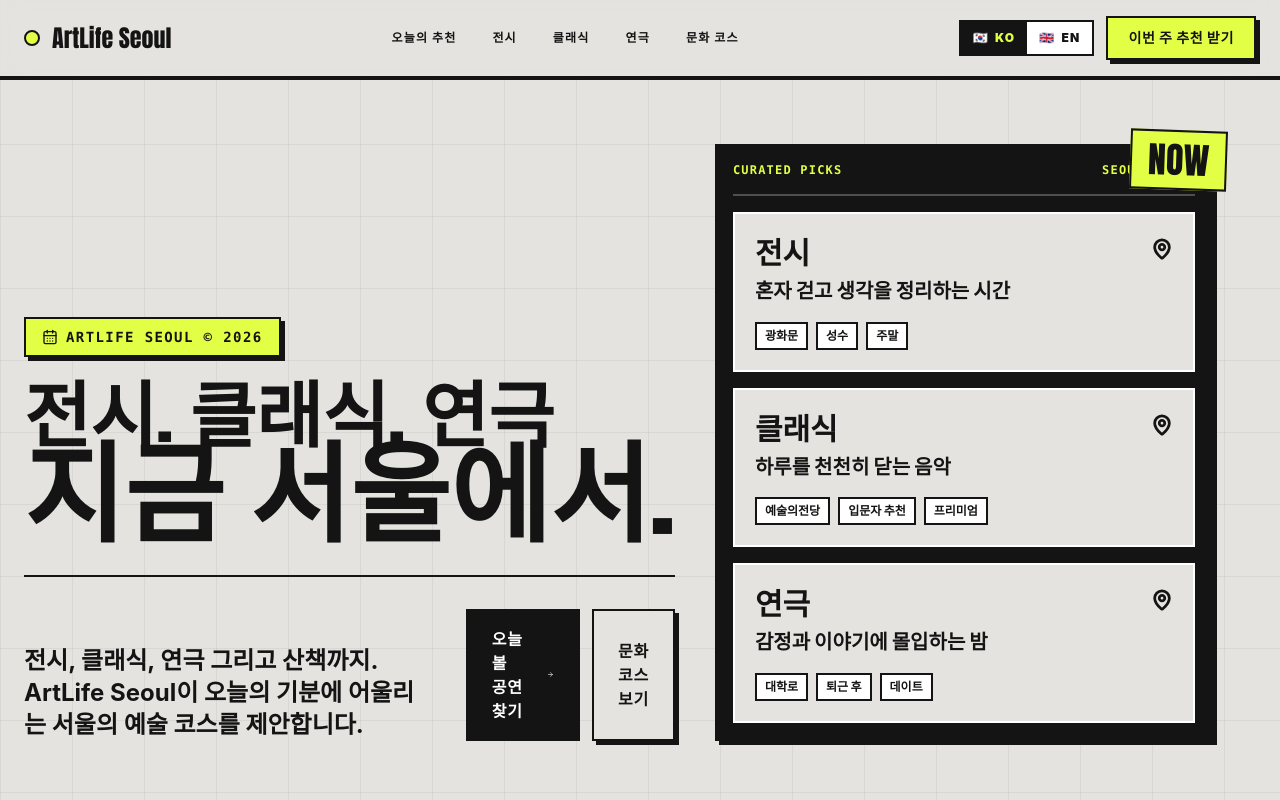
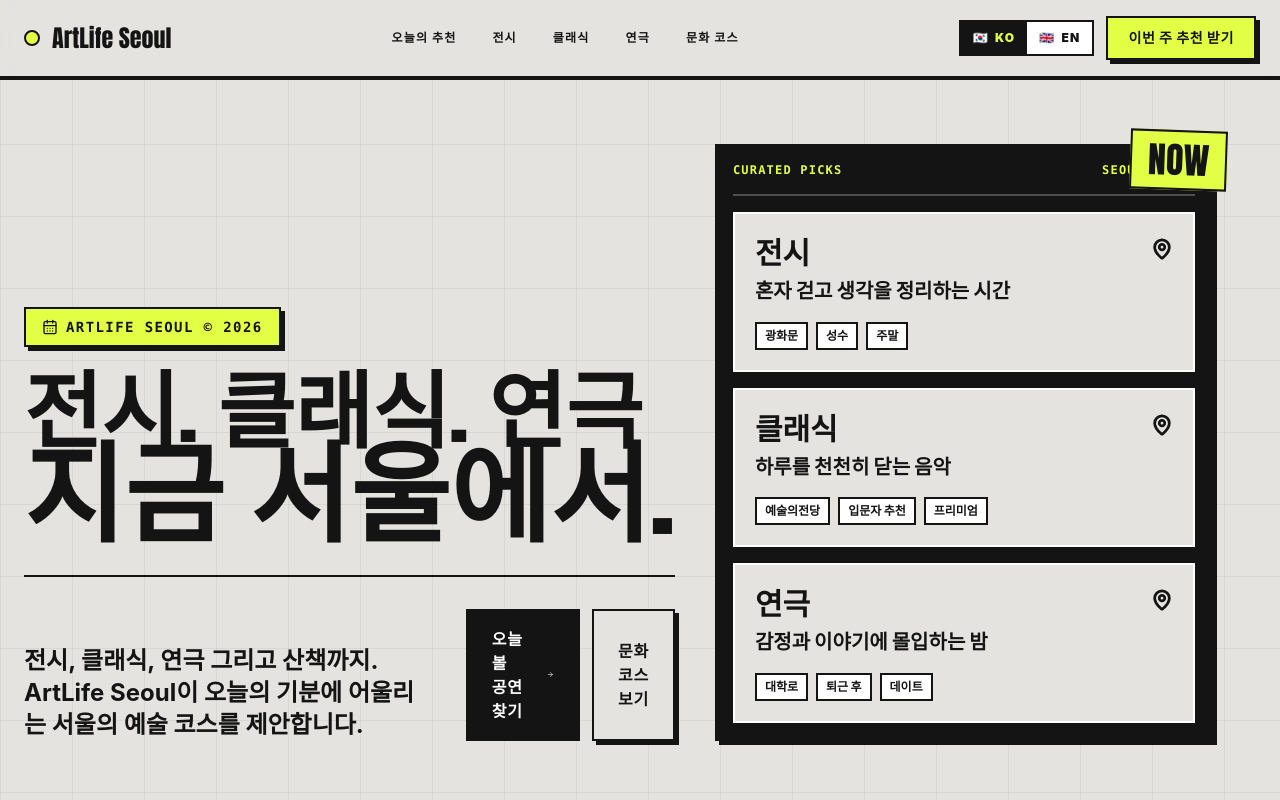
Before and after one commit to kmarx7/ArtinSeoul_co, a Next.js app: page / in a window 1280 px wide. Shown: the top 800 px of the page. Built offline with nearby package versions, Linux system fonts and the light colour scheme.

Commit message:
Increase hero first line width

```diff
--- a/src/components/Hero.tsx
+++ b/src/components/Hero.tsx
@@ -15,7 +15,7 @@
               <span
                 key={line}
                 className={`block whitespace-nowrap ${
-                  index === 0 ? "text-[clamp(2.45rem,10.5vw,4.9rem)] sm:text-[clamp(4rem,7.2vw,6.6rem)] lg:text-[clamp(4.5rem,5.5vw,5.8rem)]" : ""
+                  index === 0 ? "text-[clamp(2.65rem,11vw,5.15rem)] sm:text-[clamp(4.4rem,8.1vw,7.1rem)] lg:text-[clamp(5.25rem,6.35vw,6.9rem)]" : ""
                 }`}
               >
                 {line}
```
